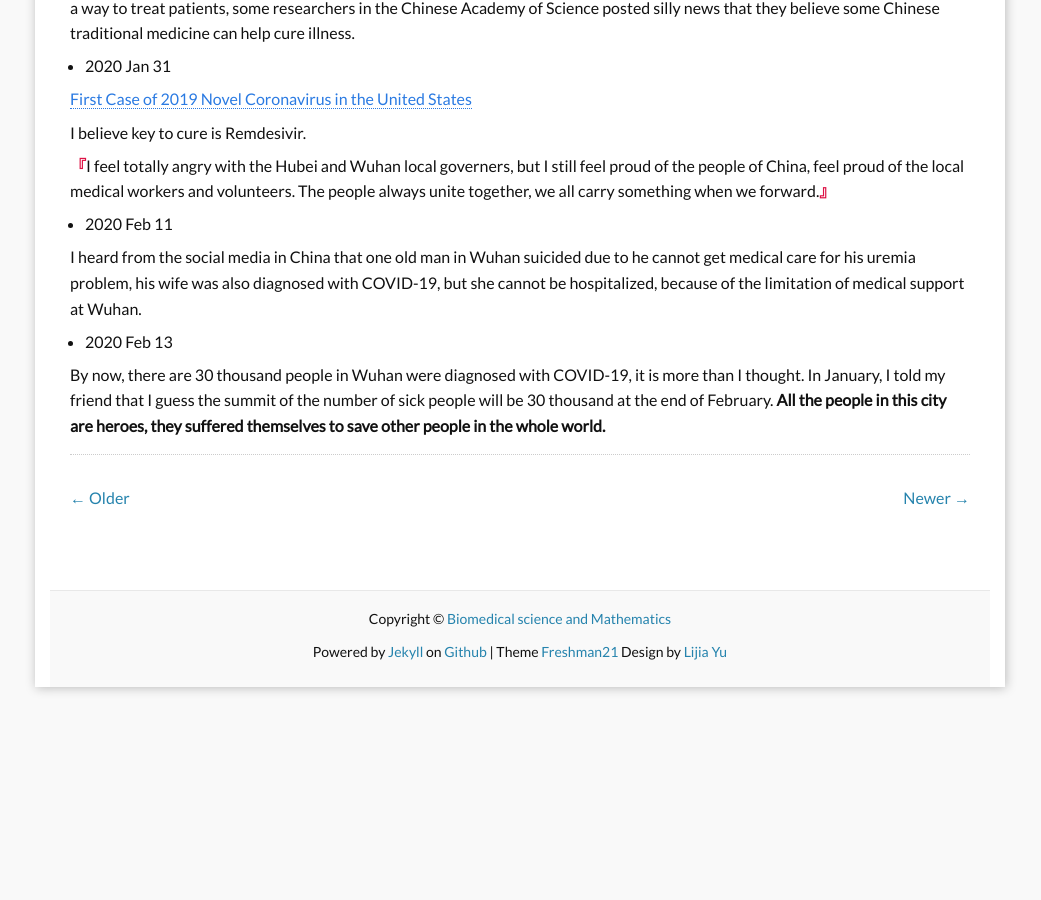
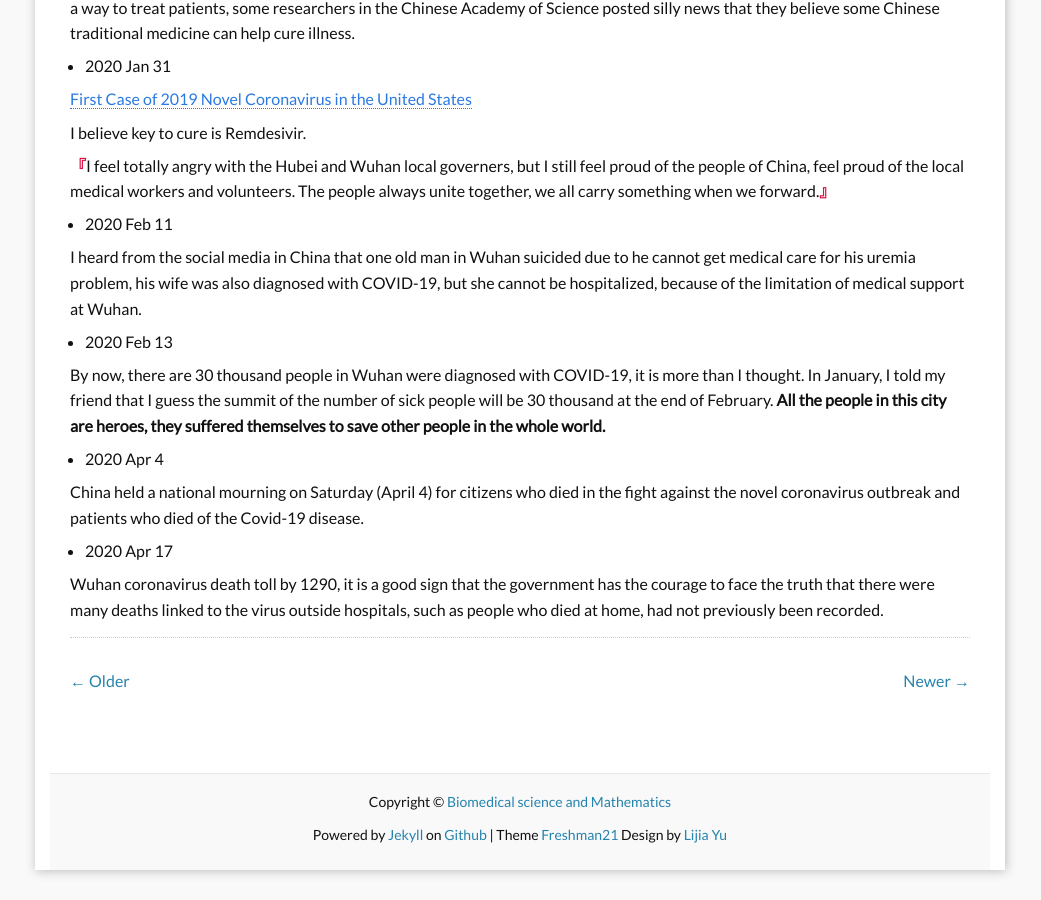
Before and after one commit to yulijia/en, a Jekyll site: the page built from _posts/2020-02-02-2019-nCoV.md, in a window 1280 px wide and 900 px high, scrolled down 1768 px. Shown: the whole window, without its empty margins (120-1161 px from the left). Built offline with Jekyll 4.4.1, drawn with Linux system fonts in a browser that asks for light colours; nearby versions of some CDN libraries; comment, search, counter and statistics services are not loaded; before the commit the page ends 2485 px from its top, so only the background shows below that.

Commit message:
update content

```diff
--- a/_posts/2020-02-02-2019-nCoV.md
+++ b/_posts/2020-02-02-2019-nCoV.md
@@ -81,3 +81,11 @@ I heard from the social media in China that one old man in Wuhan suicided due to
 - 2020 Feb 13
 
 By now, there are 30 thousand people in Wuhan were diagnosed with COVID-19, it is more than I thought. In January, I told my friend that I guess the summit of the number of sick people will be 30 thousand at the end of February. **All the people in this city are heroes, they suffered themselves to save other people in the whole world.**
+
+- 2020 Apr 4
+
+China held a national mourning on Saturday (April 4) for citizens who died in the fight against the novel coronavirus outbreak and patients who died of the Covid-19 disease.
+
+- 2020 Apr 17
+
+Wuhan coronavirus death toll by 1290, it is a good sign that the government has the courage to face the truth that there were many deaths linked to the virus outside hospitals, such as people who died at home, had not previously been recorded.
```
